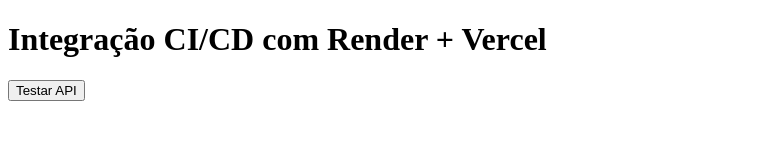
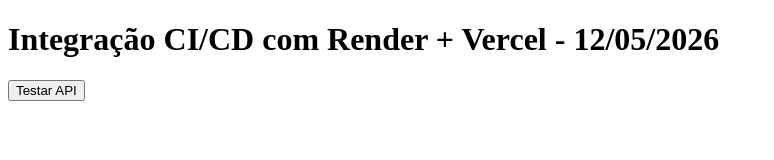
Before and after one commit to adrianoprof/projeto-simples-front, a website: page public/index.html in a window 1280 px wide. Shown: the whole page, without its empty margins (0-774 px from the left). Drawn offline with Linux system fonts and the light colour scheme.

Commit message:
fix(index): alterar titulo e mensagem da páginal

```diff
--- a/public/index.html
+++ b/public/index.html
@@ -2,10 +2,10 @@
 <html lang="pt-BR">
   <head>
     <meta charset="UTF-8" />
-    <title>Integração Front + Back - Atualização 12/05/2026</title>
+    <title>Home</title>
   </head>
   <body>
-    <h1>Integração CI/CD com Render + Vercel</h1>
+    <h1>Integração CI/CD com Render + Vercel - 12/05/2026</h1>
     <button onclick="chamarAPI()">Testar API</button>
     <p id="resposta"></p>
     <script src="script.js"></script>
```
